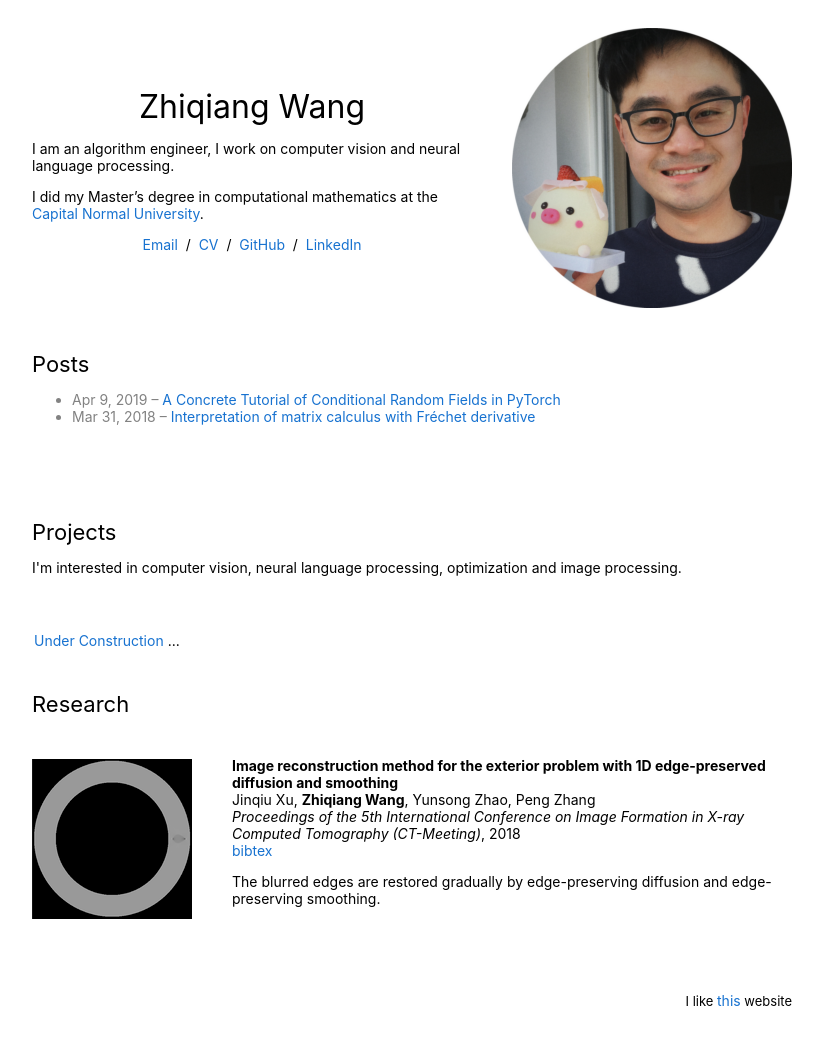
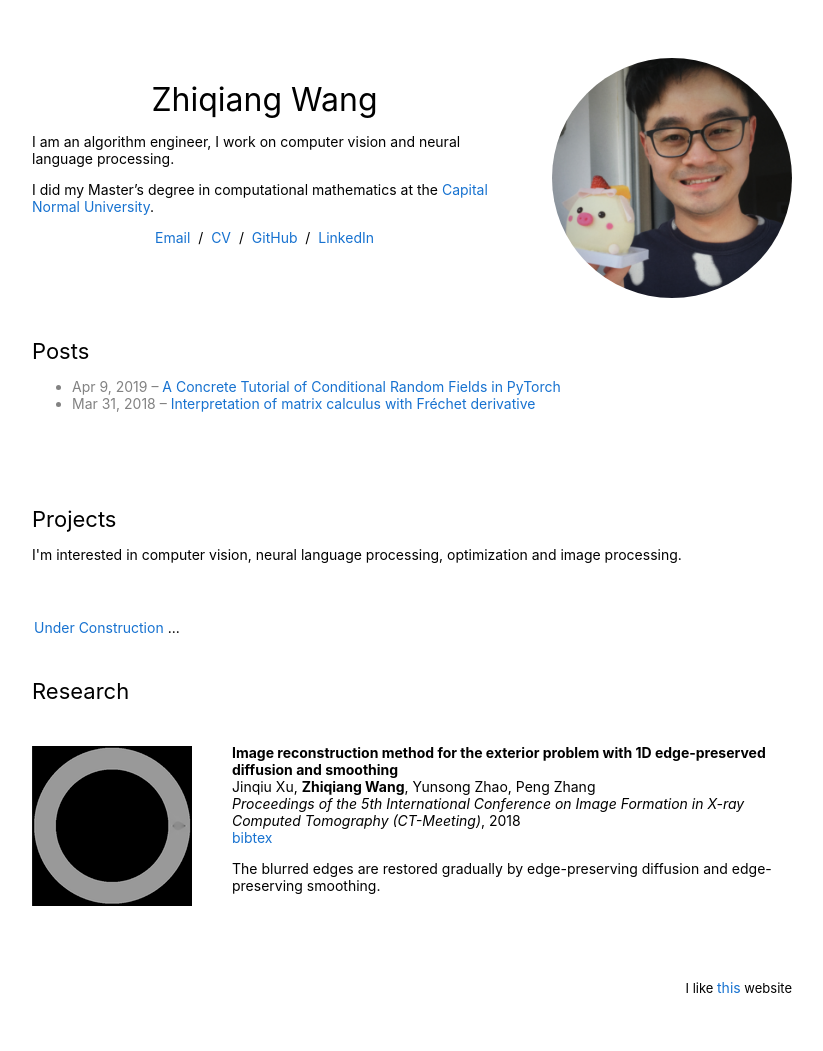
Before and after one commit to zhiqwang/zhiqwang.github.io, a Jekyll site: the page built from index.md, in a window 1280 px wide. Shown: the whole page, without its empty margins (228-1051 px from the left). Built offline with Jekyll 4.4.1, drawn with Linux system fonts in a browser that asks for light colours.

Commit message:
Add profile picture layouts

```diff
--- a/_layouts/home.html
+++ b/_layouts/home.html
@@ -40,7 +40,7 @@
                 </p>
               </td>
               <td width="33%">
-                <img src="{{ "/assets/images/Zhiqiang_circle.png" | relative_url }}">
+                <img class="profile-picture" src="{{ "/assets/images/Zhiqiang.png" | relative_url }}">
               </td>
             </tr>
           </table>
--- a/assets/css/site.scss
+++ b/assets/css/site.scss
@@ -76,3 +76,21 @@ span.highlight {
 .post-meta {
   color: #828282;
 }
+
+.profile-picture {
+  height: 240px;
+  width: 240px;
+  position: relative;
+  margin: 30px 0 0 15px;
+  float: right;
+  border-radius: 50%;
+  p & {
+      padding: 0;
+      margin: 0;
+  }
+  @media (max-width: 500px) {
+      img {
+          margin-top: -5px;
+      }
+  }
+}
```
Also changed, not shown: assets/images/Zhiqiang_circle.png (deleted).
